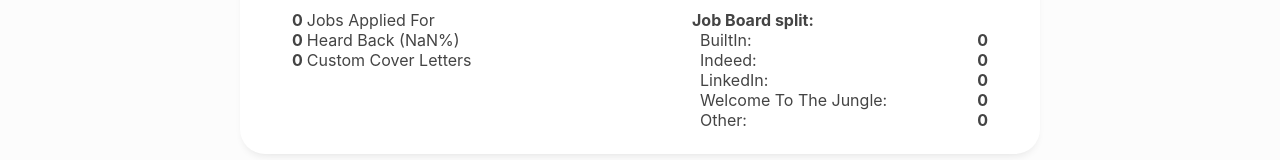
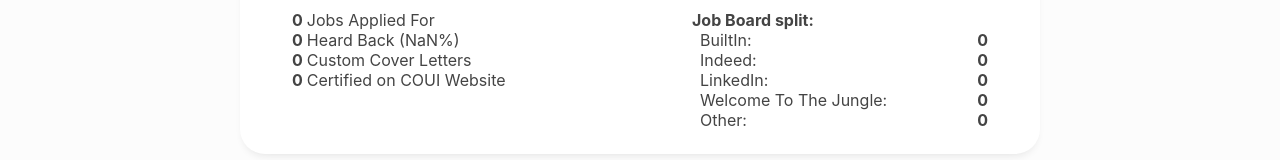
Before and after one commit to Alexbruce1/app-tracker, a React (Create React App) app: page / in a window 1280 px wide. Shown: the part 417-577 px from the top of the page. Built offline with nearby package versions, Linux system fonts and the light colour scheme; no server answers; the database is empty.

Commit message:
Add certification count in Stats section

```diff
--- a/src/JobItem.css
+++ b/src/JobItem.css
@@ -75,6 +75,7 @@
 .job-item-certified-icon {
   height: 16px;
   margin-left: 5px;
+  filter: invert(20%);
 }
 
 .job-item-board {
--- a/src/Stats.js
+++ b/src/Stats.js
@@ -5,6 +5,7 @@ function Stats({ jobList }) {
   const [customCoverLetterCount, setCustomCoverLetterCount] = useState(0);
   const [heardBackCount, setHeardBackCount] = useState(0);
   const [haventHeardBackCount, setHaventHeardBackCount] = useState(0);
+  const [certifiedCount, setCertifiedCount] = useState(0);
   const [BuiltInCount, setBuiltInCount] = useState(0);
   const [IndeedCount, setIndeedCount] = useState(0);
   const [LinkedInCount, setLinkedInCount] = useState(0);
@@ -13,9 +14,11 @@ function Stats({ jobList }) {
   const [statusDeclined, setStatusDeclined] = useState(0);
 
   useEffect(() => {
+    console.log("Job List:", jobList);
     const jobCount = jobList.length;
     const customCoverLetterCount = jobList.filter(job => job.custom_cover_letter).length;
     const heardBackCount = jobList.filter(job => job.heard_back).length;
+    const certifiedCount = jobList.filter(job => job.coui_certified).length;
     const builtin = jobList.filter(job => job.job_board === "BuiltIn").length;
     const indeed = jobList.filter(job => job.job_board === "Indeed").length;
     const linkedin = jobList.filter(job => job.job_board === "LinkedIn").length;
@@ -24,6 +27,7 @@ function Stats({ jobList }) {
 
     setCustomCoverLetterCount(customCoverLetterCount);
     setHeardBackCount(heardBackCount);
+    setCertifiedCount(certifiedCount);
     setHaventHeardBackCount(jobList.length - heardBackCount);
     setBuiltInCount(builtin);
     setIndeedCount(indeed);
@@ -74,6 +78,14 @@ function Stats({ jobList }) {
             Custom Cover Letters
           </p>
         </div>
+        <div className="stats-count-text">
+          <p className="stats-count-p stats-count-bold">
+            {certifiedCount}
+          </p>
+          <p className="stats-count-p">
+            Certified on COUI Website
+          </p>
+        </div>
       </div>
       <div className="stats-job-boards">
         <div className="stats-count-text">
```
